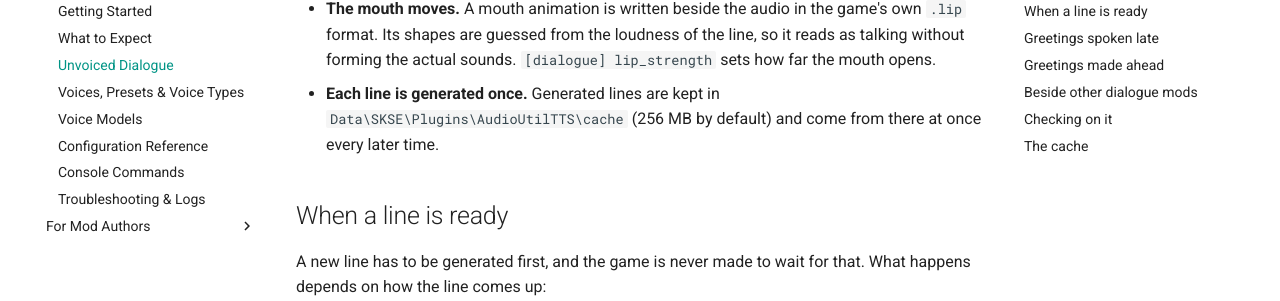
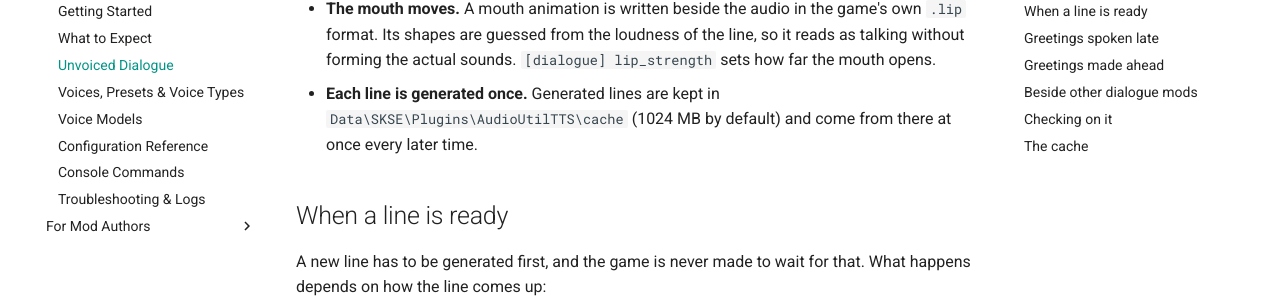
Before and after one commit to crajjjj/AudioUtilTTS, an MkDocs documentation site: the page built from docs/players/unvoiced-dialogue.md, in a window 1280 px wide and 900 px high, scrolled down 975 px. Shown: the part 151-452 px from the top of the window. Built offline with MkDocs 1.6.1 and Material for MkDocs 9.7.7, drawn with Linux system fonts in a browser that asks for light colours; comment, search, counter and statistics services are not loaded; some of the changed text lies outside the part shown.

Commit message:
0.2.2: max_loaded 4 and cache_max_mb 1024 are the defaults
What a pack of one model per voice type used to override becomes standard.

```diff
--- a/docs/players/unvoiced-dialogue.md
+++ b/docs/players/unvoiced-dialogue.md
@@ -20,7 +20,7 @@
 
 - **The game plays the line itself**, like a recorded one. It lasts as long as the speech, the subtitle follows the usual setting, the voice volume slider applies, the sound comes from the speaker, and the conversation moves on when the line ends.
 - **The mouth moves.** A mouth animation is written beside the audio in the game's own `.lip` format. Its shapes are guessed from the loudness of the line, so it reads as talking without forming the actual sounds. `[dialogue] lip_strength` sets how far the mouth opens.
-- **Each line is generated once.** Generated lines are kept in `Data\SKSE\Plugins\AudioUtilTTS\cache` (256 MB by default) and come from there at once every later time.
+- **Each line is generated once.** Generated lines are kept in `Data\SKSE\Plugins\AudioUtilTTS\cache` (1024 MB by default) and come from there at once every later time.
 
 ## When a line is ready
 
@@ -83,6 +83,6 @@
 
 ## The cache
 
-- Lives in `Data\SKSE\Plugins\AudioUtilTTS\cache`, limited by `[dialogue] cache_max_mb` (256 by default, `0` = no limit). The lines used longest ago are dropped first.
+- Lives in `Data\SKSE\Plugins\AudioUtilTTS\cache`, limited by `[dialogue] cache_max_mb` (1024 by default, `0` = no limit). The lines used longest ago are dropped first.
 - A line is cached per model file. After replacing a model's files, run `autts reload`: the lines of the old model are not played again, and nothing has to be cleared by hand.
 - The folder can be deleted freely. Every line is simply generated again the next time it comes up.
```
Also changed, not shown: README.md (+2 -2 lines), docs/authors/voice-models.md (+1 -1 lines), docs/players/configuration.md (+2 -2 lines), docs/players/models.md (+2 -2 lines), 2 other files.
